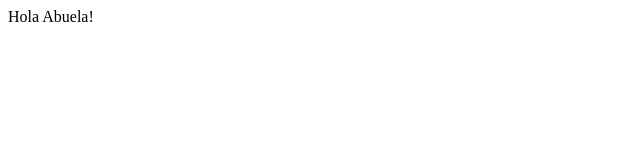
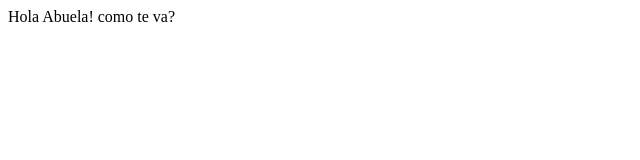
Before and after one commit to debut-despedida/territorio-zaraza, a plain HTML site: page index.html in a window 1280 px wide. Shown: the full height of the page, 0-640 px from the left. Drawn offline with Linux system fonts and the light colour scheme.

Commit message:
testing deploy

```diff
--- a/index.html
+++ b/index.html
@@ -6,6 +6,6 @@
     <title>Territorio Zaraza</title>
 </head>
 <body>
-    Hola Abuela!
+    Hola Abuela! como te va?
 </body>
 </html>
```
